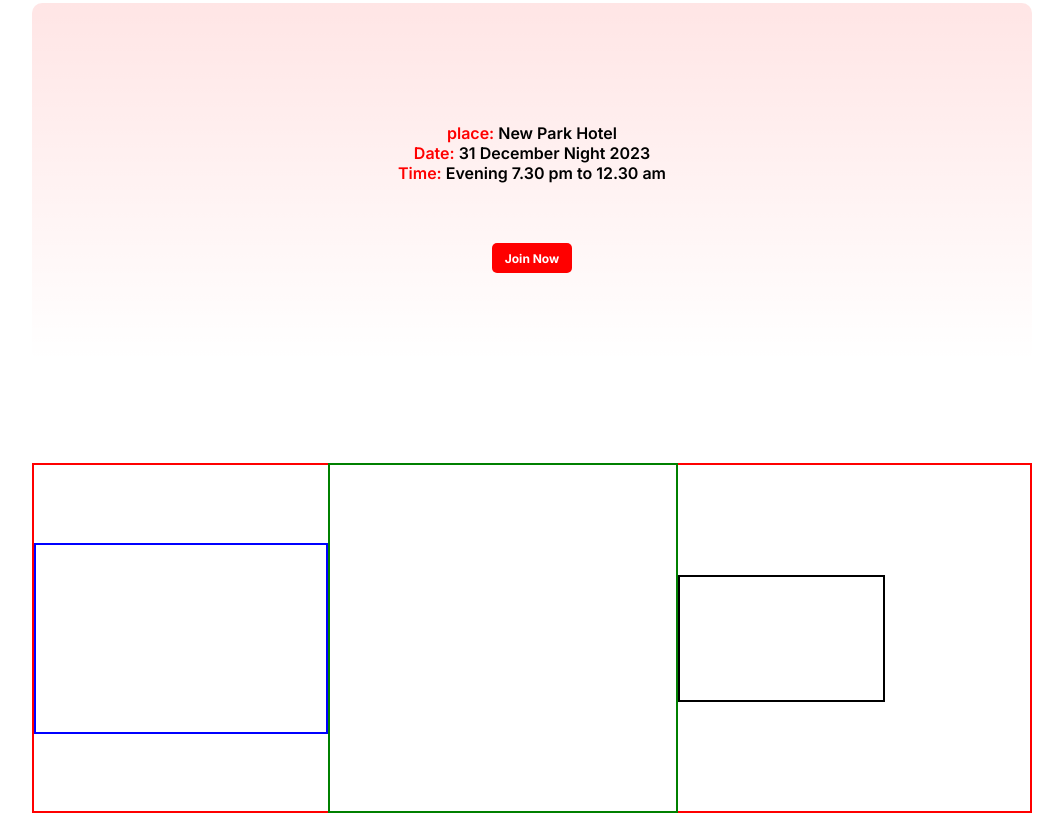
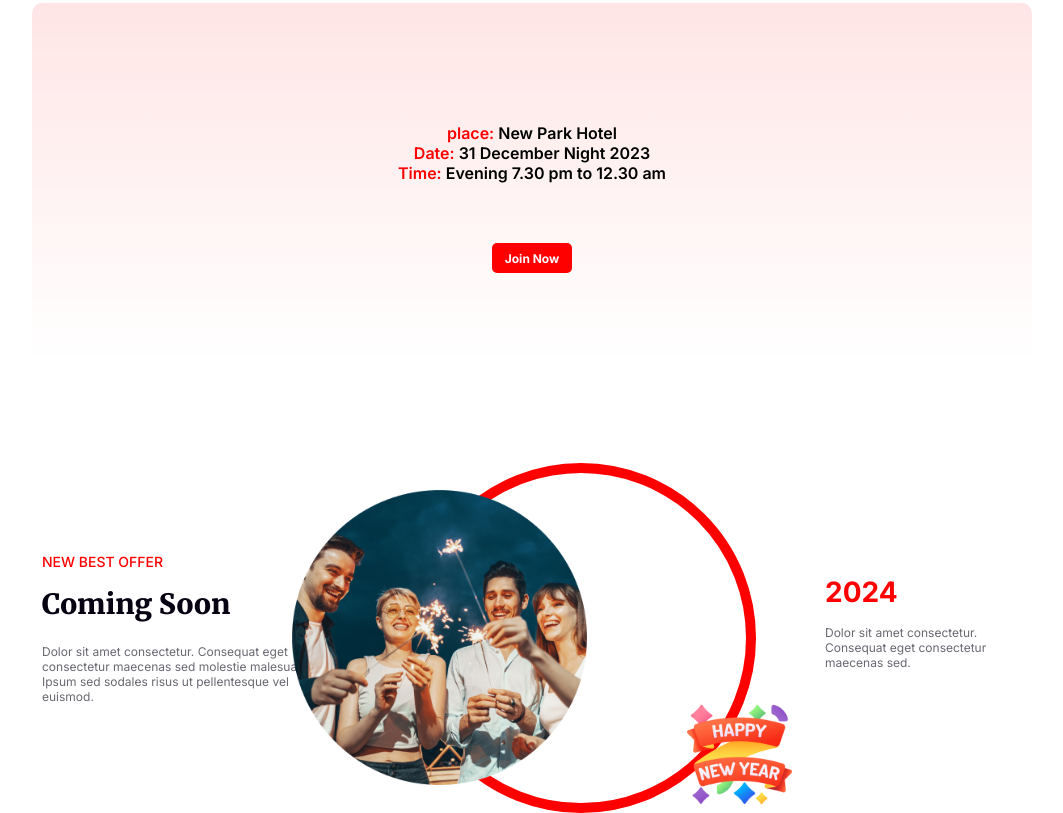
Before and after one commit to msbabor/new-year-offers, a plain HTML site: page index.html in a window 1280 px wide. Shown: the part 1805-2618 px from the top of the page, without its empty margins (108-1171 px from the left). Drawn offline with Linux system fonts and the light colour scheme.

Commit message:
added coming soon containt section

```diff
--- a/index.html
+++ b/index.html
@@ -54,9 +54,19 @@
 
            <!-- coming soon section start here -->
             <section class="coming-soon-container">
-                <div class="coming-soon-content"></div>
-                <div class="coming-soon-image"><img src="" alt=""></div>
-                <div class="coming-soon-des"></div>
+                <div class="coming-soon-content">
+                    <h5>NEW BEST OFFER</h5>
+                    <h3>Coming Soon</h3>
+                    <p>Dolor sit amet consectetur. Consequat eget consectetur maecenas sed molestie malesuada. Ipsum sed sodales risus ut pellentesque vel euismod. </p>
+                </div>
+                <div class="coming-soon-image"><img src="images/Ellipse.png" alt=""></div>
+                <div class="coming-soon-des">
+                    <h3>2024</h3>
+                    <p>Dolor sit amet consectetur. Consequat eget consectetur maecenas sed.</p>
+                </div>
+                <span class="new-year">
+                    <img src="images/new-year.png" alt="">
+                </span>
             </section>
            <!-- coming soon section ends here -->
     </main>
--- a/style/style.css
+++ b/style/style.css
@@ -178,26 +178,82 @@ body{
 .coming-soon-container{
     width: 1000px;
     height: 350px;
-    border: 2px solid red;
     margin: 0 auto;
     margin-top: 100px;
     display: flex;
-    text-align: center;
+    /* text-align: center; */
     align-items: center;
+    justify-content: space-between;
 }
 .coming-soon-content{
     width: 294px;
     height: 191px;
-    border: 2px solid blue;
+    margin-left: 10px;
+}
+.coming-soon-content h5{
+    color: rgb(255, 0, 0);
+    font-family: Inter;
+    font-size: 14px;
+    font-weight: 500;
+    margin-bottom: 16px;
+    margin-top: 10px;
+}
+.coming-soon-content h3{
+    color: rgb(7, 2, 17);
+    font-family: Merriweather;
+    font-size: 28px;
+    font-weight: 900;
+    margin-bottom: 22px;
+}
+.coming-soon-content p{
+    color: rgba(7, 2, 17, 0.6);
+    font-family: Inter;
+    font-size: 12px;
+    font-weight: 400;
 }
 .coming-soon-image{
     width: 350px;
     height: 350px;
-    border: 2px solid green;
+    border: 10px solid red;
+    border-radius: 50%;
+}
+.coming-soon-image img{
+    position: absolute;
+    width: 295px;
+    height: 295px;
+    left: 400px;
+    right: -500px;
+    top: 2295px;
+    bottom: -2250px;
 }
 .coming-soon-des{
     width: 207px;
     height: 127px;
-    border: 2px solid black;
+    text-align: left;
+}
+.coming-soon-des h3{
+    color: rgb(255, 0, 0);
+    font-family: Inter;
+    font-size: 28px;
+    font-weight: 700;
+    margin-bottom: 16px;
+}
+.coming-soon-des p{
+    color: rgba(7, 2, 17, 0.6);
+    font-family: Inter;
+    font-size: 12px;
+}
+.new-year{
+    position: absolute;
+    width: 105px;
+    height: 105px;
+    left: 795px;
+    right: -795px;
+    top: 2507px;
+    bottom: -2507px;
+}
+.new-year img{
+    height: 100%;
+    width: 100%;
 }
 /* coming-soon-container style start here */
```
